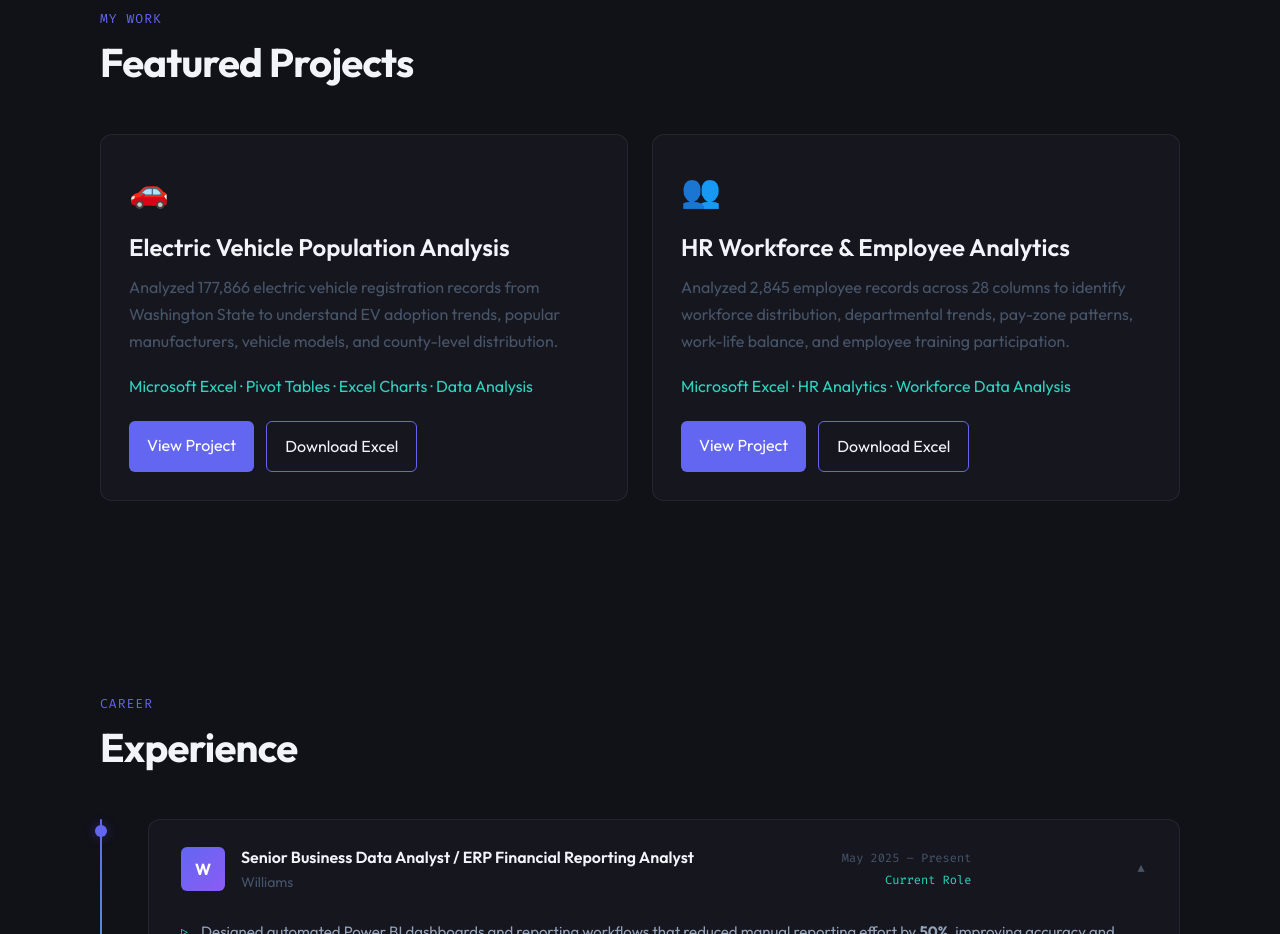
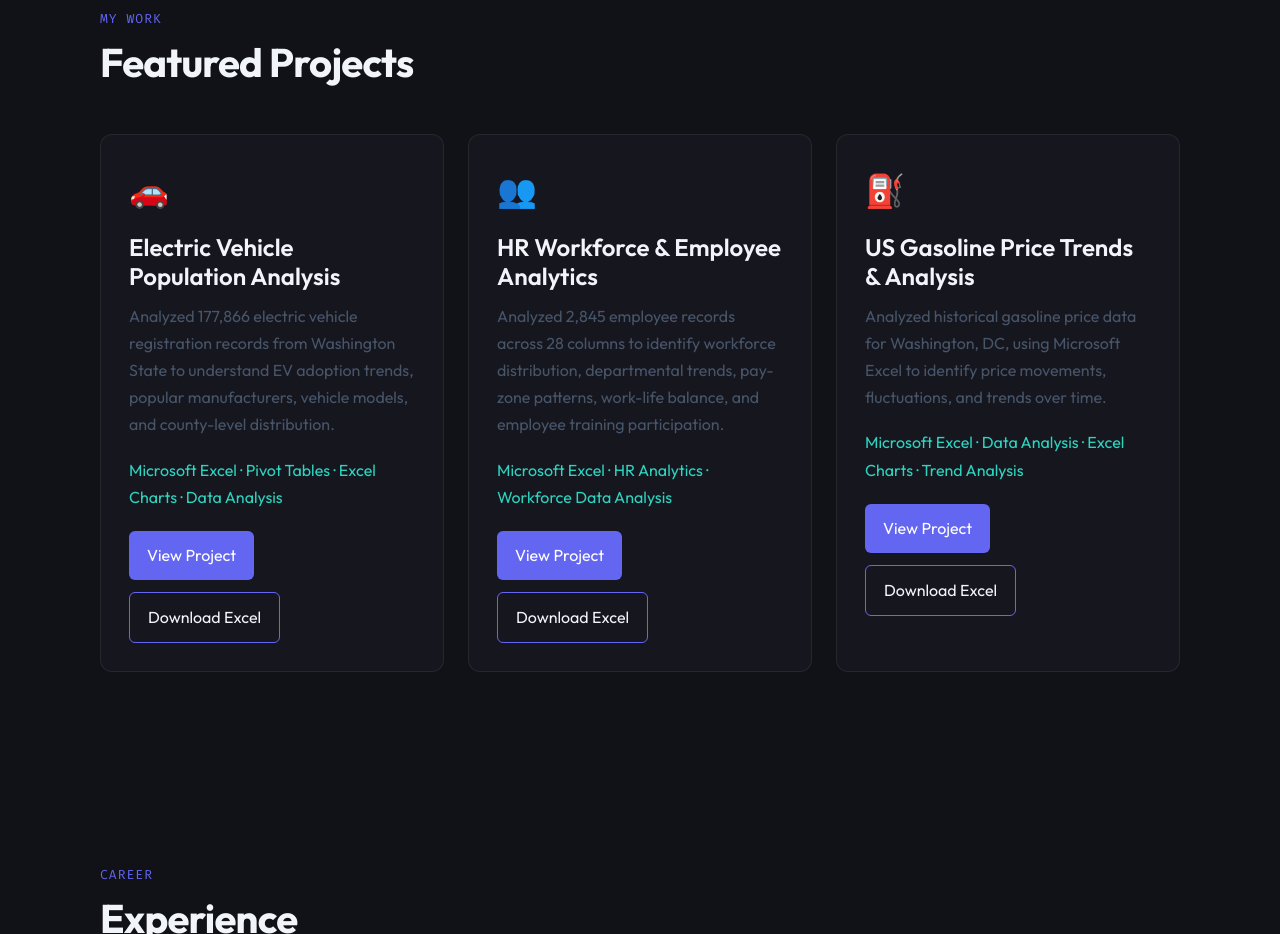
Before and after one commit to hotenaveen-a11y/naveen-portfolio, a plain HTML site: page index.html in a window 1280 px wide. Shown: the part 1500-2434 px from the top of the page. Drawn offline with Linux system fonts and the light colour scheme.

Commit message:
Add US Gasoline Price Analysis to Portfolio

```diff
--- a/index.html
+++ b/index.html
@@ -540,6 +540,46 @@ footer span{color:var(--accent)}
     </div>
 
 </div>
+          <!-- US GASOLINE PRICE ANALYSIS PROJECT -->
+<div style="background:var(--card);border:1px solid var(--border);border-radius:12px;padding:28px;">
+
+    <div style="font-size:32px;margin-bottom:16px;">⛽</div>
+
+    <h3 style="margin-bottom:12px;">
+        <a href="https://github.com/hotenaveen-a11y/naveen-portfolio/blob/main/projects/us-gasoline-price-analysis/README.md"
+           target="_blank"
+           rel="noopener noreferrer"
+           style="color:var(--text);text-decoration:none;">
+            US Gasoline Price Trends & Analysis
+        </a>
+    </h3>
+
+    <p style="color:var(--text-muted);line-height:1.7;margin-bottom:18px;">
+        Analyzed historical gasoline price data for Washington, DC, using Microsoft Excel to identify price movements, fluctuations, and trends over time.
+    </p>
+
+    <p style="color:var(--accent-teal);margin-bottom:20px;">
+        Microsoft Excel · Data Analysis · Excel Charts · Trend Analysis
+    </p>
+
+    <div style="display:flex;flex-wrap:wrap;gap:12px;">
+
+        <a href="https://github.com/hotenaveen-a11y/naveen-portfolio/tree/main/projects/us-gasoline-price-analysis"
+           target="_blank"
+           rel="noopener noreferrer"
+           style="padding:11px 18px;background:var(--accent);color:white;border-radius:6px;text-decoration:none;">
+            View Project
+        </a>
+
+        <a href="https://github.com/hotenaveen-a11y/naveen-portfolio/raw/refs/heads/main/projects/us-gasoline-price-analysis/US_Gasoline_Price_Analysis.xlsx"
+           target="_blank"
+           rel="noopener noreferrer"
+           style="padding:11px 18px;border:1px solid var(--accent);color:var(--text);border-radius:6px;text-decoration:none;">
+            Download Excel
+        </a>
+
+    </div>
+</div>
 
         </div>
     </div>
```
